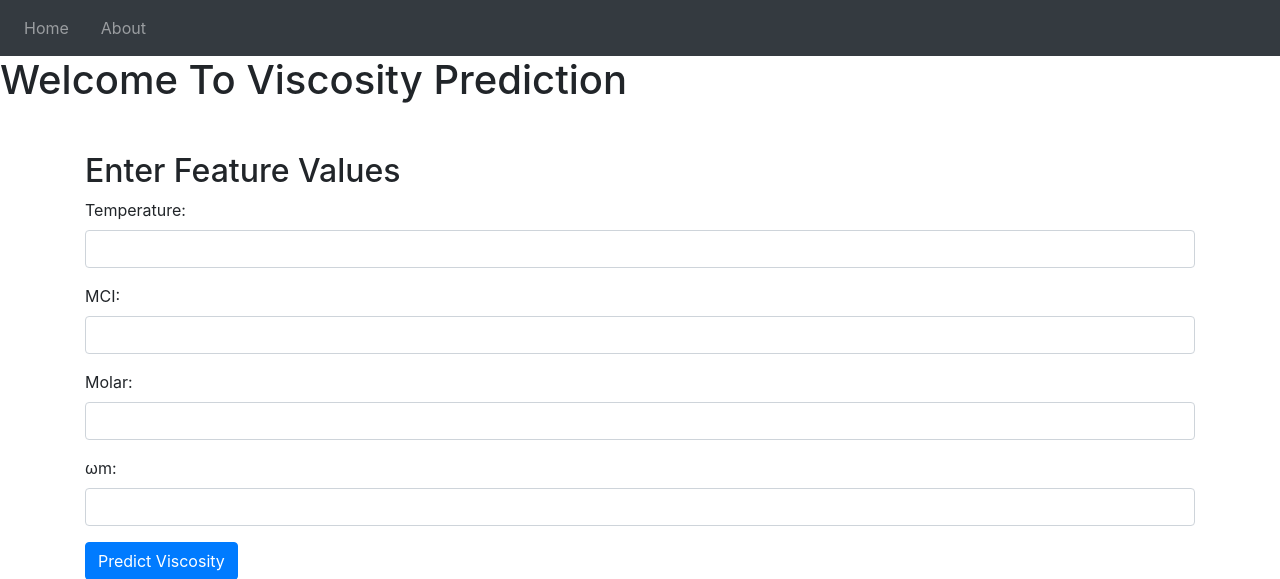
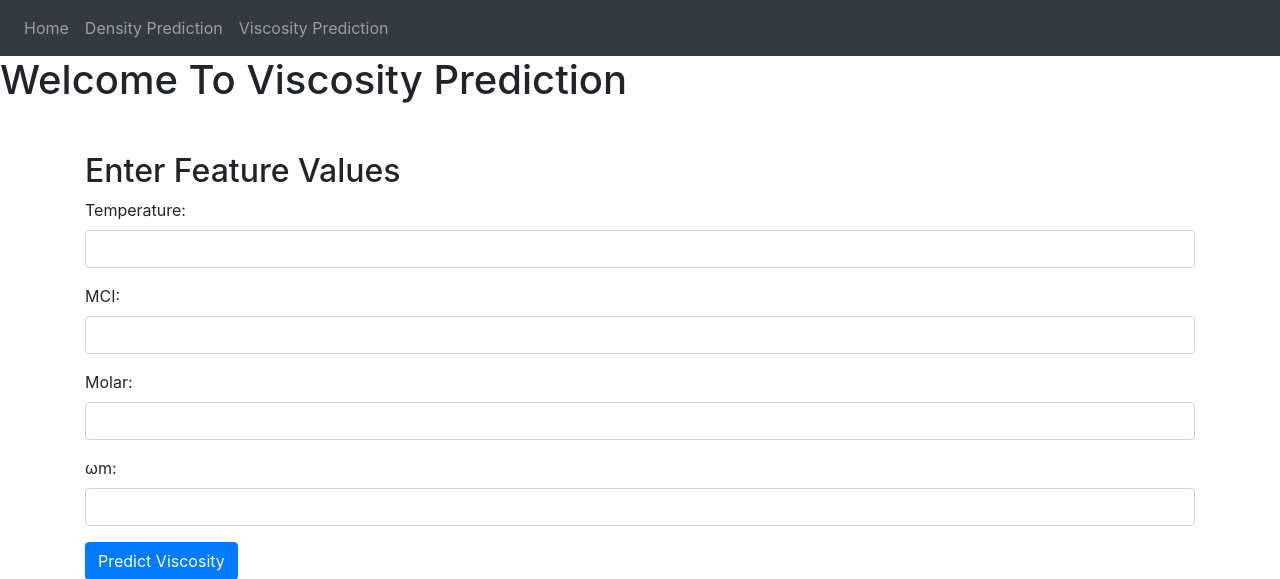
Before and after one commit to atir5701/mlproject, a Flask app: page /predictionViscosity in a window 1280 px wide. Shown: the top 579 px of the page. Run offline with Flask 3, Linux system fonts and the light colour scheme; some libraries are stand-ins or nearby versions.

Commit message:
Update predictionViscosity.html

```diff
--- a/templates/predictionViscosity.html
+++ b/templates/predictionViscosity.html
@@ -14,10 +14,10 @@
                     <a class="nav-link" href="/">Home</a>
                 </li>
                 <li class="nav-item">
-                    <a class="nav-link" href="/predictionDenstiy"></a>
+                    <a class="nav-link" href="/predictionDenstiy">Density Prediction</a>
                 </li>
                 <li class="nav-item">
-                    <a class="nav-link" href="/predictionViscosity">About</a>
+                    <a class="nav-link" href="/predictionViscosity">Viscosity Prediction</a>
                 </li>
             </ul>
         </div>
```
